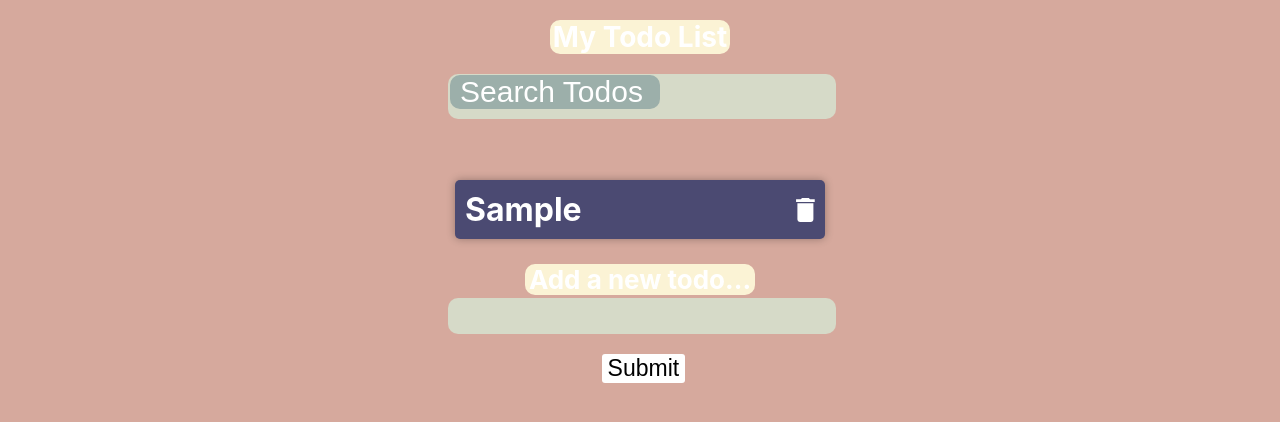
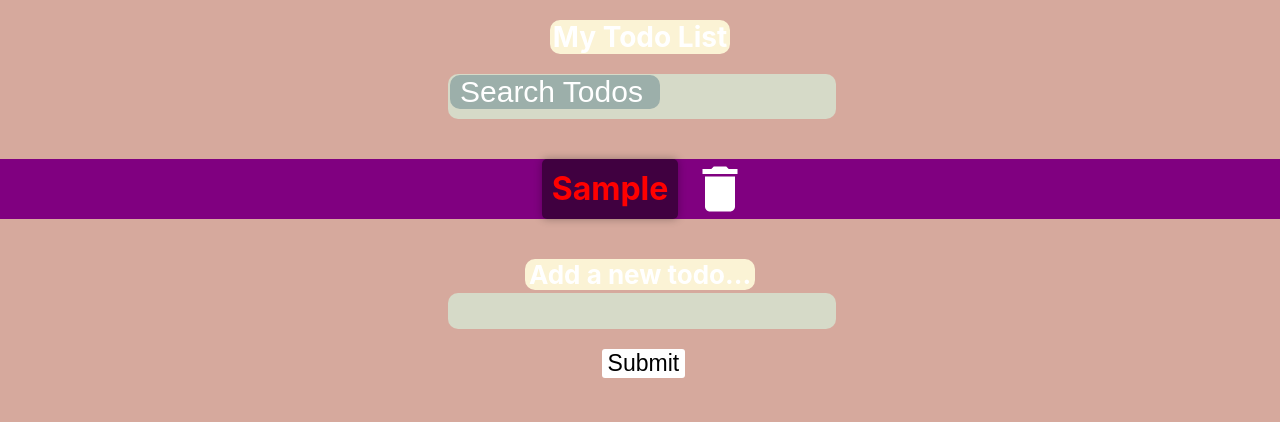
Before and after one commit to Arole01/todoApp, a React (Create React App) app: page / in a window 1280 px wide. Both pictures are taken after typing "Sample" into the empty fields and a click on the button "Submit". Shown: the top 422 px of the page. Built offline with nearby package versions, Linux system fonts and the light colour scheme.

Commit message:
added useEffect

```diff
--- a/src/App.css
+++ b/src/App.css
@@ -76,22 +76,23 @@ button {
   flex-direction: column;
   align-items: center;
   margin-top: 40px;
-  /*gap: 0px;*/
+  margin-bottom: 10px;
 }
 
 .item {
-
-  background-color: #4b4a72;
+  background-color: rgba(0, 0, 0, 0.5);
   border-radius: 5px;
   padding: 10px;
-  margin-bottom: -15px;
-  width: 350px;
+ margin: 0px;
+  /*width: fit-content;*/
+  justify-content: flex-start;
   display: flex;
-  align-items: center;
-  justify-content: space-between;
   gap: 10px;
   color: white;
-  box-shadow: 0 0 8px rgba(0, 0, 0, 0.3)
+  box-shadow: 0 0 8px rgba(0, 0, 0, 0.3);
+  z-index: 1;
+  color: red;
+  margin-left: 0px;
 }
 
 
@@ -99,8 +100,14 @@ button {
 .delet {
   flex-shrink: 0;
   cursor: pointer;
-  display: flex;
+  display: block;
   align-items: center;
   color: white;
   transform: translateX(20%);
+  font-size: 60px;
 }
+
+.todo-container {
+  background-color: purple;
+
+}
--- a/src/App.js
+++ b/src/App.js
@@ -1,10 +1,20 @@
 import "./App.css";
-import { useState } from "react";
+import { useState, useEffect } from "react";
 import { MdDelete } from "react-icons/md";
 const Todo = () => {
 
   const [ todo, setTodo] = useState("");
-  const [todolist,setTodolist] = useState([])
+  const [todolist,setTodolist] = useState(()=>{const checkTodo = localStorage.getItem("todo")
+  if(checkTodo) {
+    return JSON.parse(checkTodo)
+  }else{
+    return []
+  }})
+
+
+  useEffect(()=>{
+    localStorage.setItem("todo",JSON.stringify(todolist))
+  }, [todolist])
   return (
     <div>
     <h1 className="title">My Todo List</h1>
@@ -13,17 +23,17 @@ const Todo = () => {
     </form>
 
 
-
+    <div className="todo-container">
     <div className="form-delete">
       {todolist.map((items,index)=>
-      <h1 className="item" key={index}>{items} <MdDelete className="delet" onClick={()=>{
-        <span className="inner-text"/>
+      <div style={{display:"flex"}} key={index}>
+      <h1 className="item" >{items}</h1> <MdDelete className="delet" onClick={()=>{
       setTodolist(todolist.filter((dof, items)=> items!== index))
       }}/>
-      </h1>
+      </div>
       )}
     </div>
-
+      </div>
     <form onSubmit={(e)=>{
       e.preventDefault()
       setTodolist([...todolist,todo])
```
